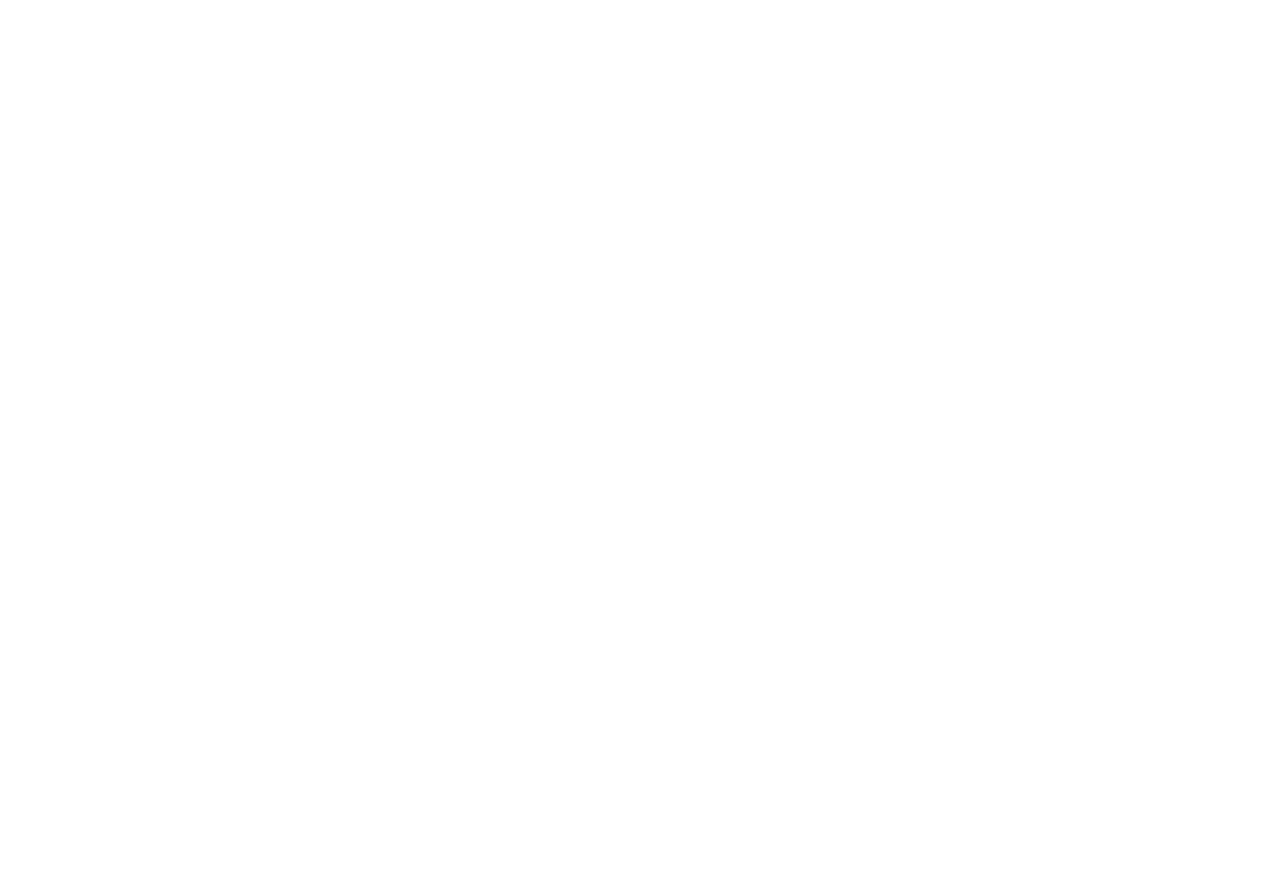
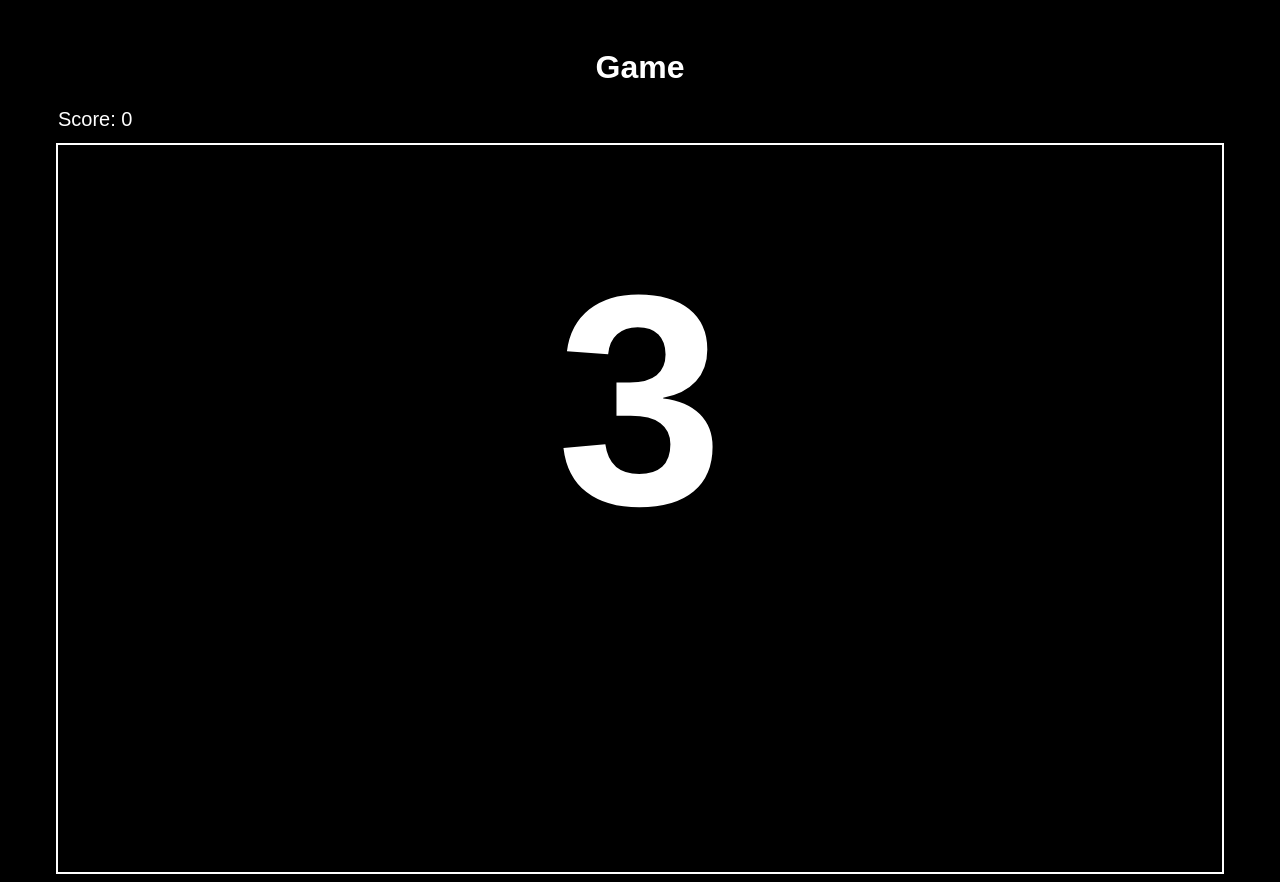
Before and after one commit to Joypilz/Snake, a plain HTML site: page view/game.html in a window 1280 px wide. Before the commit the page ends 800 px from the top, so only its background shows below. Drawn offline with Linux system fonts and the light colour scheme.

Commit message:
countdown und frontend ghame

```diff
--- a/view/game.html
+++ b/view/game.html
@@ -4,9 +4,17 @@
     <meta charset="UTF-8">
     <meta name="viewport" content="width=device-width, initial-scale=1.0">
     <title>Document</title>
+    <link rel="stylesheet" href="styles.css">
 </head>
-<body>
-    <canvas height="600" width="400"></canvas>
+<body id="gameBody">
+    <h1>Game</h1>
+    <div id="score">Score: 0</div>
+    <canvas height="500" width="800" id="canvas"></canvas>
+
+    <div id="countdown">
+        3
+    </div>
+
     <script src="../main.js"></script>
 </body>
 </html>
--- a/view/styles.css
+++ b/view/styles.css
@@ -25,9 +25,9 @@
     background-color: rgb(2, 136, 0);
     cursor: pointer;
     background-image: url("images/snake.png");
-    background-size:cover;        /* füllt den Bildschirm */
-    background-position: center;   /* zentriert */
-    background-repeat: no-repeat;  /* nicht kacheln */
+    background-size:cover;
+    background-position: center;
+    background-repeat: no-repeat;
     color: white;
 }
 
@@ -38,3 +38,34 @@
     flex-direction: column;
     align-items: center;
 }
+
+#canvas{
+    width: 100%;
+    border: 2px solid white;
+}
+
+#gameBody{
+    padding: 20px 50px 0 50px;
+}
+
+#score{
+    color: white;
+    align-items:left;
+    width: 100%;
+    margin-bottom: 1%;
+    font-size: 20px;
+
+}
+
+#countdown {
+    position: absolute;
+    top: 50%;
+    left: 50%;
+    transform: translate(-50%, -50%);
+    font-size: 300px;
+    font-weight: bold;
+    color: white;
+    z-index: 100;
+    pointer-events: none;
+    text-shadow: 2px 2px 10px black;
+}
```
Also changed, not shown: view/index.html (+1 -1 lines).
